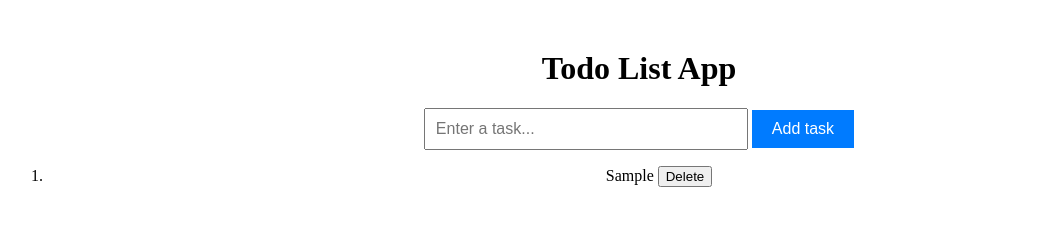
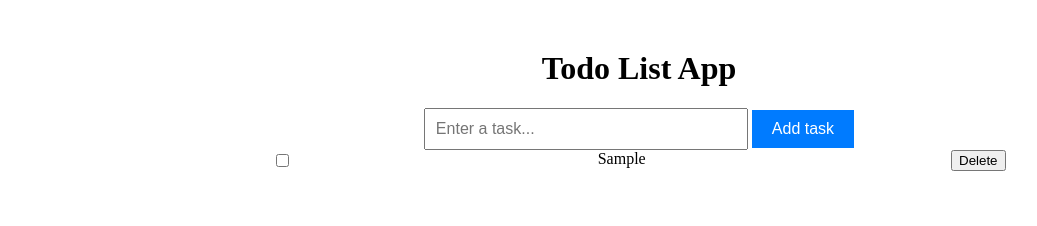
Before and after one commit to LiliyaBaieva/JS_Todo_List, a plain HTML site: page index.html in a window 1280 px wide. Both pictures are taken after typing "Sample" into the empty fields and a click on the button "Add task". Shown: the whole page, without its empty margins (1-1038 px from the left). Drawn offline with Linux system fonts and the light colour scheme.

Commit message:
add checkbox, some change style of "ul"

```diff
--- a/index.html
+++ b/index.html
@@ -15,8 +15,9 @@
             <input type="text" name="taskInput" id="taskInput" placeholder="Enter a task...">
             <button id="addTask">Add task</button>
         </div>
-        <ol id="taskList">
-        </ol>
+        <ul id="taskList" >
+
+        </ul>
     </div>
 </body>
 </html>
--- a/script.js
+++ b/script.js
@@ -1,21 +1,29 @@
 const task = document.getElementById('taskInput');
 const addTaskButton = document.getElementById('addTask');
-const taskListOl = document.getElementById('taskList');
+const taskListul = document.getElementById('taskList');
+const checkbox = document.getElementById('checkbox');
 
 addTaskButton.addEventListener('click', addTask);
-taskListOl.addEventListener('click', (e) => {
-    // console.log(e.target.tagName);
+taskListul.addEventListener('click', (e) => {
+    // console.log(e.target);
     if(e.target.tagName === 'BUTTON'){
         e.target.parentElement.remove();
     }
+    if(e.target.checked){
+        // console.log('checked');
+        e.target.parentElement.style = 'text-decoration: line-through';
+    } else {
+        e.target.parentElement.style = !'text-decoration: line-through';
+    }
+
 });
 
 function addTask(){
     const taskName = task.value.trim();
     if(taskName){
         const li = document.createElement('li');
-        li.innerHTML = `<span>${taskName}  </span><button>Delete</button>`;
-        taskListOl.appendChild(li);
+        li.innerHTML = `<input type="checkbox" id="checkbox"><span>${taskName}</span><button>Delete</button>`;
+        taskListul.appendChild(li);
     }
     task.value = '';
 }
--- a/style.css
+++ b/style.css
@@ -21,3 +21,19 @@
     border: none;
     cursor: pointer;
 }
+
+ul{
+    list-style-type: none;
+    width: 58%;
+    margin: 0 auto;
+    padding: 0;
+}
+
+li{
+    display: flex;
+    justify-content: space-between;
+}
+
+li span{
+    width: 300px;
+}
```
